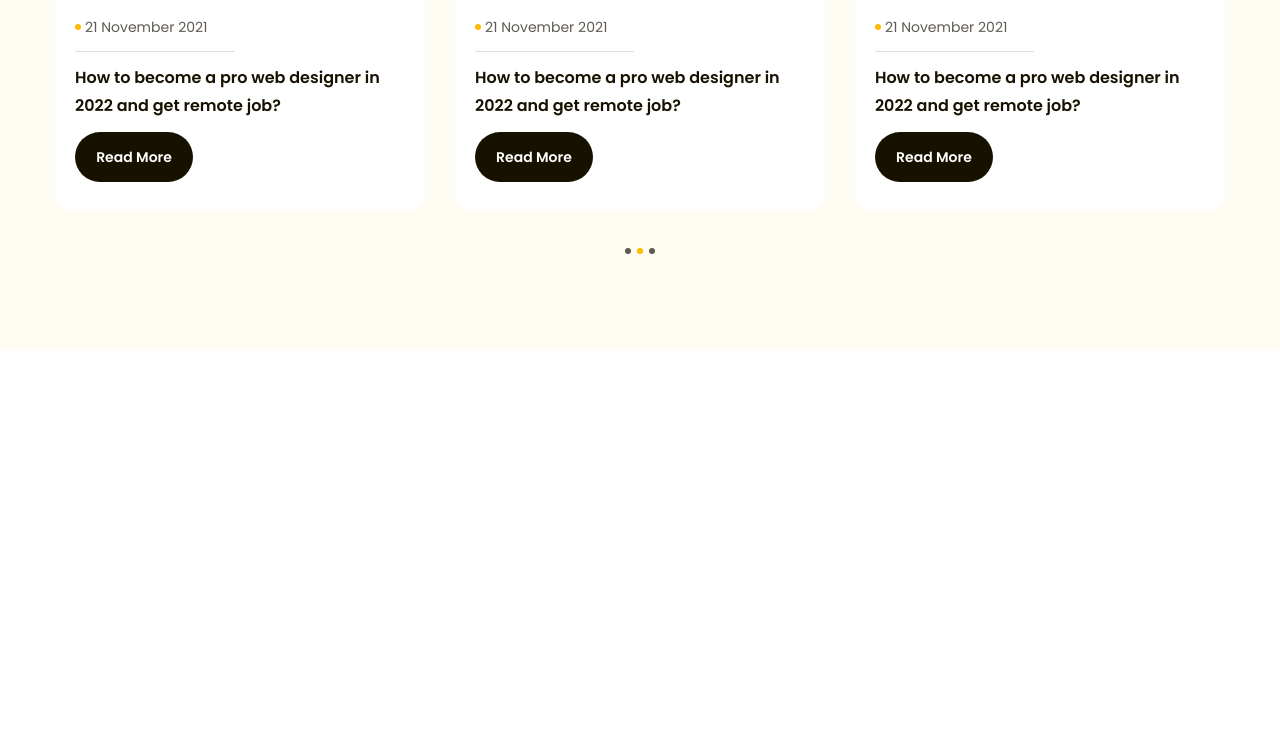
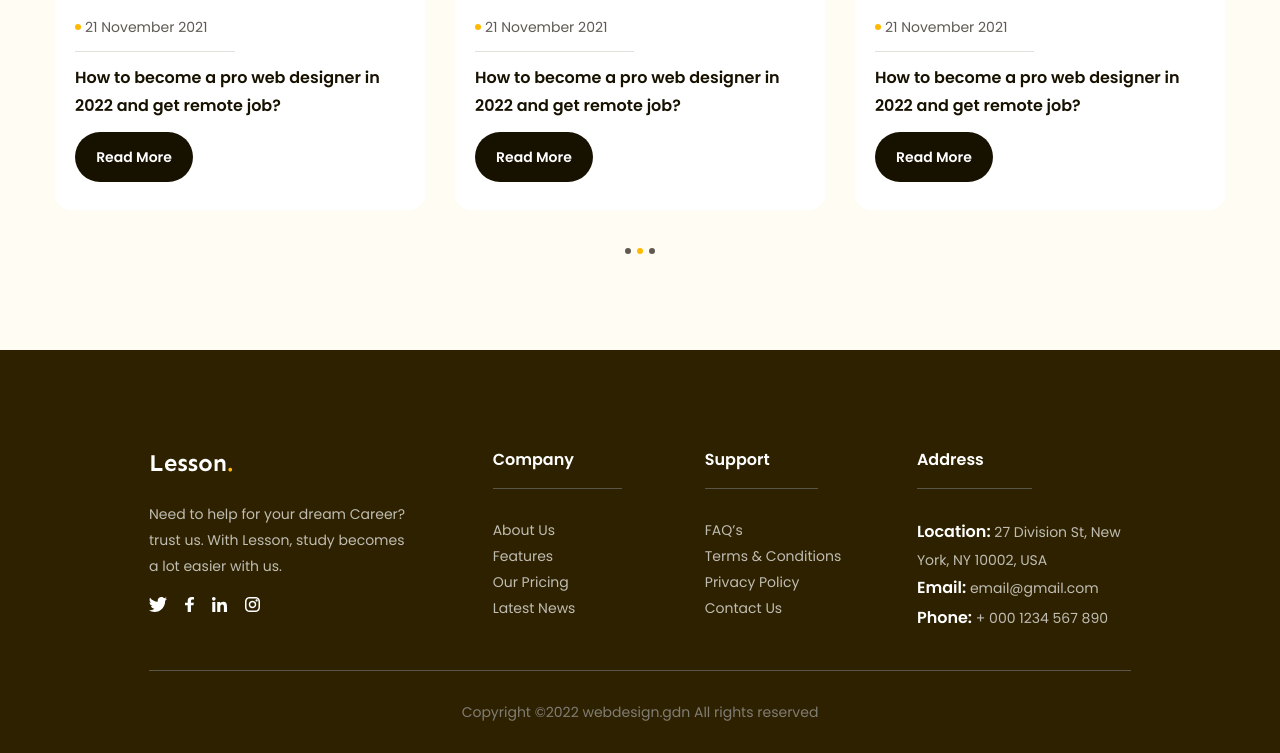
Before and after one commit to dattt-cy/Html-css-project02, a plain HTML site: page index.html in a window 1280 px wide. Shown: the part 4373-5126 px from the top of the page. Before the commit the page ends 5000 px from the top, so only its background shows below. Drawn offline with Linux system fonts and the light colour scheme.

Commit message:
Hoan thanh phan footer

```diff
--- a/assets/css/style.css
+++ b/assets/css/style.css
@@ -642,3 +642,76 @@ a {
     cursor: default;
     background-color: var(--primary-color);
 }
+
+/* Footer */
+.footer {
+    padding: 96px 135px 0;
+    background-color: #2e2100;
+}
+
+.footer .row {
+    display: flex;
+    padding-bottom: 38px;
+    border-bottom: 1px solid #59554b;
+}
+.footer .row .column {
+    width: 21.6%;
+}
+
+.footer .row .column:first-child {
+    width: 35%;
+}
+
+.footer .desc {
+    margin-top: 18px;
+    max-width: 267px;
+    font-size: 1.4rem;
+    line-height: 1.86;
+    color: #bfbcb2;
+}
+.footer .socials {
+    display: flex;
+    gap: 18px;
+    margin-top: 18px;
+}
+.footer .title {
+    display: inline-block;
+    padding: 0 48px 14px 0;
+    border-bottom: 1px solid #59554b;
+    font-weight: 600;
+    font-size: 1.6rem;
+    line-height: 1.75;
+    color: #ffffff;
+}
+
+.footer .list {
+    margin-top: 28px;
+}
+
+.footer .list a {
+    font-size: 1.4rem;
+    margin-bottom: 12px;
+    line-height: 1.86;
+    color: #bfbcb2;
+}
+
+.footer .list li:last-child a {
+    margin-bottom: 0;
+}
+
+.footer .list strong {
+    font-weight: 600;
+    font-size: 1.6rem;
+    color: #ffffff;
+}
+
+.footer .copyright {
+    padding: 28px 0;
+}
+
+.footer .copyright p {
+    font-size: 1.4rem;
+    line-height: 1.86;
+    text-align: center;
+    color: #807d74;
+}
--- a/index.html
+++ b/index.html
@@ -17,7 +17,6 @@
         <link rel="stylesheet" href="./assets/css/style.css" />
     </head>
     <body>
-        <main style="height: 5000px">
         <!-- Header -->
         <header class="header fixed">
             <div class="main-content">
@@ -52,6 +51,7 @@
                 </div>
             </div>
         </header>
+        <main>
             <!-- Hero -->
             <div class="hero">
                 <div class="main-content">
@@ -115,7 +115,9 @@
                                 from world-class universities and companies.
                             </p>
                             <div class="cta-group">
-                                <a href="" class="btn hero-cta">See Courses</a>
+                                <a href="#!" class="btn hero-cta"
+                                    >See Courses</a
+                                >
                                 <button class="watch-video">
                                     <div class="icon">
                                         <img
@@ -671,5 +673,117 @@
                 </div>
             </div>
         </main>
+
+        <footer class="footer">
+            <div class="main-content">
+                <div class="row">
+                    <!-- Column 1 -->
+                    <div class="column">
+                        <img
+                            src="./assets/img/logo-white.svg"
+                            alt="Lesson"
+                            class="logo"
+                        />
+                        <p class="desc">
+                            Need to help for your dream Career? trust us. With
+                            Lesson, study becomes a lot easier with us.
+                        </p>
+                        <div class="socials">
+                            <a href="#!">
+                                <img
+                                    src="./assets/icons/twitter (1).svg"
+                                    alt="twitter"
+                                    class="icon"
+                                />
+                            </a>
+                            <a href="#!">
+                                <img
+                                    src="./assets/icons/f.svg"
+                                    alt="facebook"
+                                    class="icon"
+                                />
+                            </a>
+                            <a href="#!">
+                                <img
+                                    src="./assets/icons/Linkedin.svg"
+                                    alt="linkedin"
+                                    class="icon"
+                                />
+                            </a>
+                            <a href="#!">
+                                <img
+                                    src="./assets/icons/Instagram.svg"
+                                    alt="instagram"
+                                    class="icon"
+                                />
+                            </a>
+                        </div>
+                    </div>
+
+                    <!-- Column 2 -->
+                    <div class="column">
+                        <h3 class="title">Company</h3>
+                        <ul class="list">
+                            <li>
+                                <a href="#!">About Us</a>
+                            </li>
+                            <li>
+                                <a href="#!">Features</a>
+                            </li>
+                            <li>
+                                <a href="#!">Our Pricing</a>
+                            </li>
+                            <li>
+                                <a href="#!">Latest News</a>
+                            </li>
+                        </ul>
+                    </div>
+                    <!-- Column 3 -->
+                    <div class="column">
+                        <h3 class="title">Support</h3>
+                        <ul class="list">
+                            <li>
+                                <a href="#!">FAQ’s</a>
+                            </li>
+                            <li>
+                                <a href="#!">Terms & Conditions</a>
+                            </li>
+                            <li>
+                                <a href="#!">Privacy Policy</a>
+                            </li>
+                            <li>
+                                <a href="#!">Contact Us</a>
+                            </li>
+                        </ul>
+                    </div>
+                    <!-- Column 4 -->
+                    <div class="column">
+                        <h3 class="title">Address</h3>
+                        <ul class="list">
+                            <li>
+                                <a href="#!">
+                                    <strong>Location:</strong> 27 Division St,
+                                    New York, NY 10002, USA</a
+                                >
+                            </li>
+                            <li>
+                                <a href="#!"
+                                    ><strong>Email:</strong> email@gmail.com</a
+                                >
+                            </li>
+                            <li>
+                                <a href="#!"
+                                    ><strong>Phone:</strong> + 000 1234 567
+                                    890</a
+                                >
+                            </li>
+                        </ul>
+                    </div>
+                </div>
+                <div class="copyright">
+                    <p>Copyright ©2022 webdesign.gdn All rights reserved</p>
+                </div>
+            </div>
+        </footer>
     </body>
 </html>
```
Also changed, not shown: assets/icons/Instagram.svg (added), assets/icons/Linkedin.svg (added), assets/icons/f.svg (added), assets/icons/twitter (1).svg (added), assets/img/logo-white.svg (added). Lines whose indentation alone changed are shown as unchanged.
